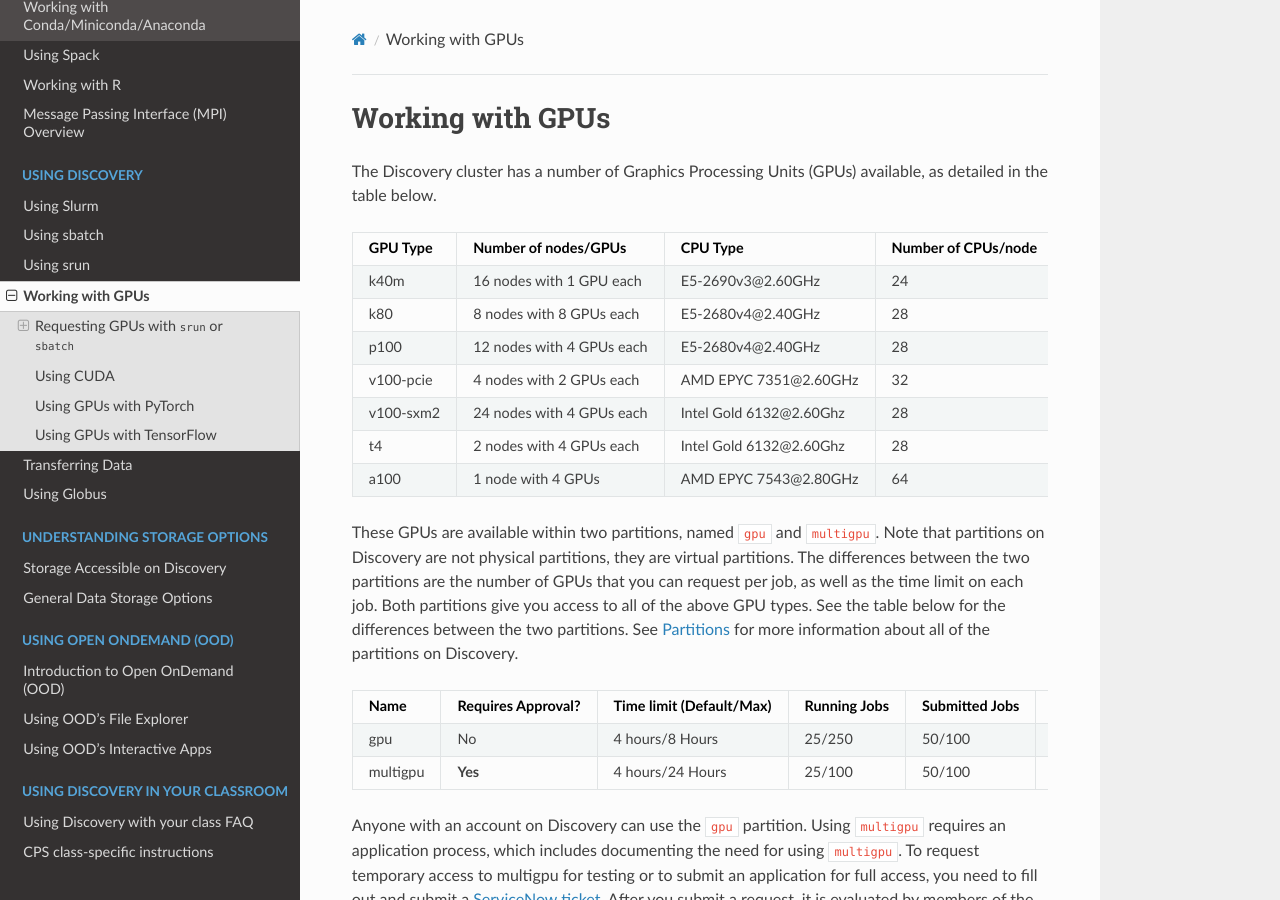
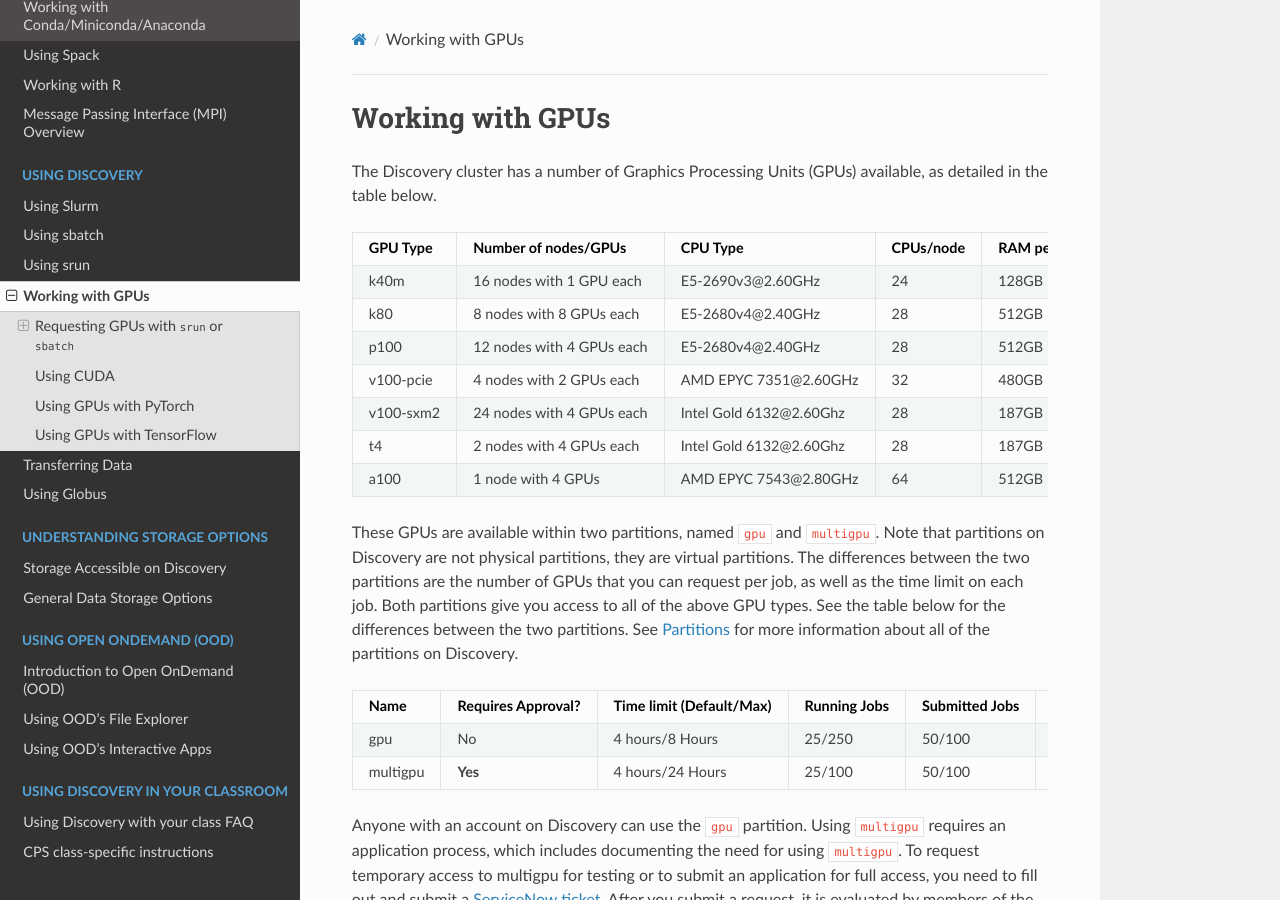
Before and after one commit to northeastern-rc/rc-public-documentation, a Sphinx documentation site: the page built from docs/source/using-discovery/workingwithgpu.rst, in a window 1280 px wide and 900 px high. Built offline with Sphinx 7.4.7 and the Read the Docs theme 2.0.0, drawn with Linux system fonts in a browser that asks for light colours.

Commit message:
Fixed CPUs/node column

```diff
--- a/docs/source/using-discovery/workingwithgpu.rst
+++ b/docs/source/using-discovery/workingwithgpu.rst
@@ -12,7 +12,7 @@
   * - GPU Type
     - Number of nodes/GPUs
     - CPU Type
-    - Number of CPUs/node
+    - CPUs/node
     - RAM per node
   * - k40m
     - 16 nodes with 1 GPU each
```
